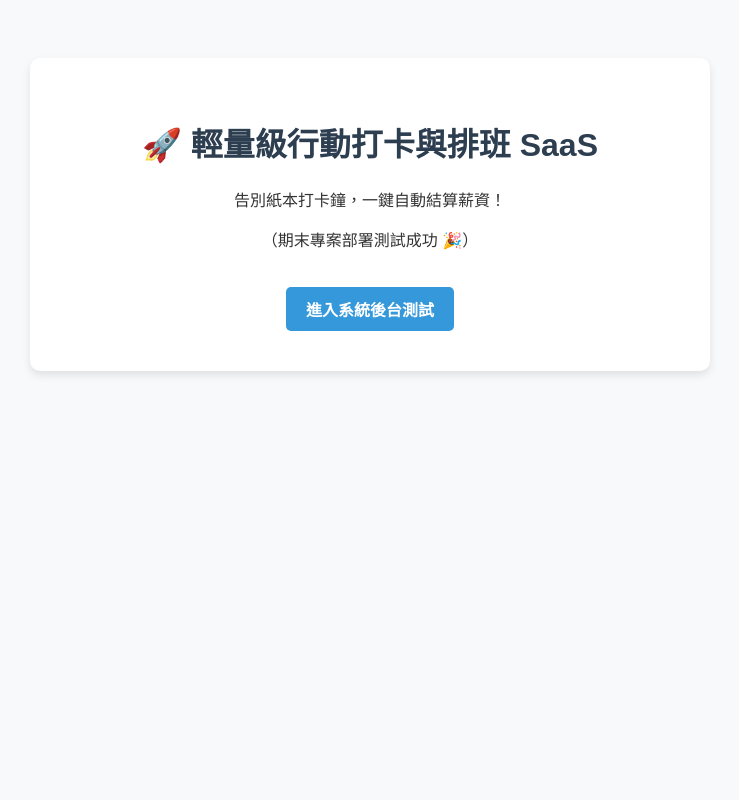
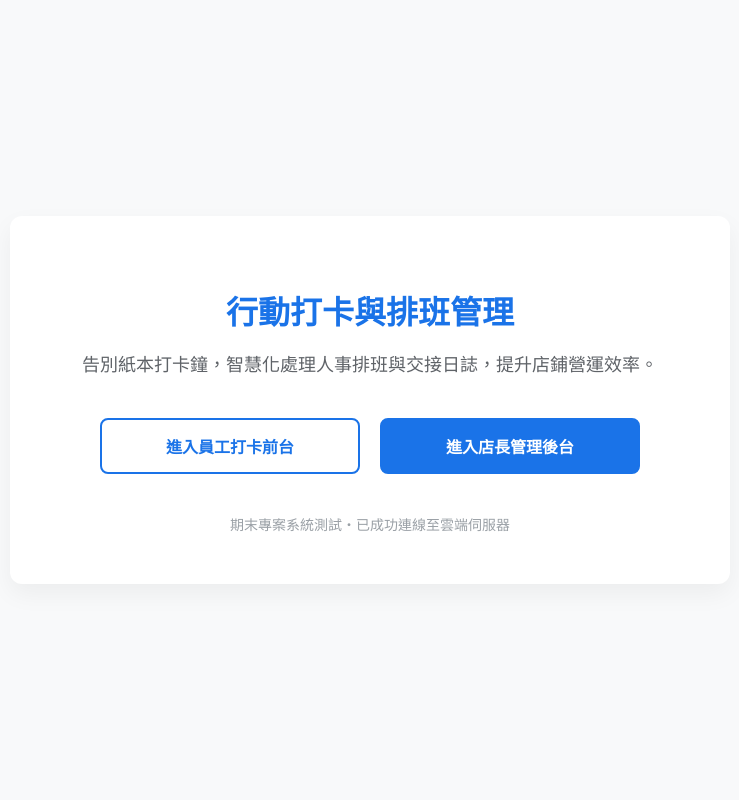
Before and after one commit to Jayson-201/cloud-shift-saas, a Flask app: page / in a window 1280 px wide. Shown: the whole page, without its empty margins (270-1009 px from the left). Run offline with Flask 3, Linux system fonts and the light colour scheme.

Commit message:
Update index.html

```diff
--- a/templates/index.html
+++ b/templates/index.html
@@ -3,46 +3,94 @@
 <head>
     <meta charset="UTF-8">
     <meta name="viewport" content="width=device-width, initial-scale=1.0">
-    <title>輕量級行動打卡與排班 SaaS</title>
+    <title>行動打卡與排班管理</title>
     <style>
         body {
-            font-family: 'Microsoft JhengHei', Arial, sans-serif;
-            text-align: center;
+            font-family: 'Segoe UI', Tahoma, Geneva, Verdana, sans-serif;
+            margin: 0;
+            padding: 0;
             background-color: #f8f9fa;
-            padding: 50px;
             color: #333;
+            display: flex;
+            flex-direction: column;
+            align-items: center;
+            justify-content: center;
+            min-height: 100vh;
         }
         .container {
             background-color: white;
-            padding: 40px;
-            border-radius: 10px;
-            box-shadow: 0 4px 8px rgba(0,0,0,0.1);
+            padding: 50px 60px;
+            border-radius: 12px;
+            box-shadow: 0 10px 25px rgba(0,0,0,0.05);
+            text-align: center;
             max-width: 600px;
-            margin: 0 auto;
+            width: 90%;
         }
-        h1 { color: #2c3e50; }
+        h1 {
+            color: #1a73e8;
+            font-size: 32px;
+            margin-bottom: 15px;
+            font-weight: 600;
+        }
+        p.subtitle {
+            color: #5f6368;
+            font-size: 18px;
+            margin-bottom: 40px;
+            line-height: 1.5;
+        }
+        .btn-group {
+            display: flex;
+            gap: 20px;
+            justify-content: center;
+            flex-wrap: wrap;
+        }
         .btn {
             display: inline-block;
-            margin-top: 20px;
-            padding: 10px 20px;
-            background-color: #3498db;
+            padding: 14px 28px;
+            font-size: 16px;
+            font-weight: 600;
+            text-decoration: none;
+            border-radius: 8px;
+            transition: all 0.3s ease;
+            width: 200px;
+        }
+        .btn-primary {
+            background-color: #1a73e8;
             color: white;
-            text-decoration: none;
-            border-radius: 5px;
-            font-weight: bold;
+            border: 2px solid #1a73e8;
         }
-        .btn:hover { background-color: #2980b9; }
+        .btn-primary:hover {
+            background-color: #1557b0;
+            border-color: #1557b0;
+        }
+        .btn-outline {
+            background-color: white;
+            color: #1a73e8;
+            border: 2px solid #1a73e8;
+        }
+        .btn-outline:hover {
+            background-color: #f8f9fa;
+        }
+        .footer-note {
+            margin-top: 40px;
+            font-size: 14px;
+            color: #9aa0a6;
+        }
     </style>
 </head>
 <body>
+    <div class="container">
+        <h1>行動打卡與排班管理</h1>
+        <p class="subtitle">告別紙本打卡鐘，智慧化處理人事排班與交接日誌，提升店鋪營運效率。</p>
 
-    <div class="container">
-        <h1>🚀 輕量級行動打卡與排班 SaaS</h1>
-        <p>告別紙本打卡鐘，一鍵自動結算薪資！</p>
-        <p>（期末專案部署測試成功 🎉）</p>
+        <div class="btn-group">
+            <a href="/clockin" class="btn btn-outline">進入員工打卡前台</a>
+            <a href="/dashboard" class="btn btn-primary">進入店長管理後台</a>
+        </div>
 
-        <a href="/dashboard" class="btn">進入系統後台測試</a>
+        <div class="footer-note">
+            期末專案系統測試・已成功連線至雲端伺服器
+        </div>
     </div>
-
 </body>
 </html>
```
